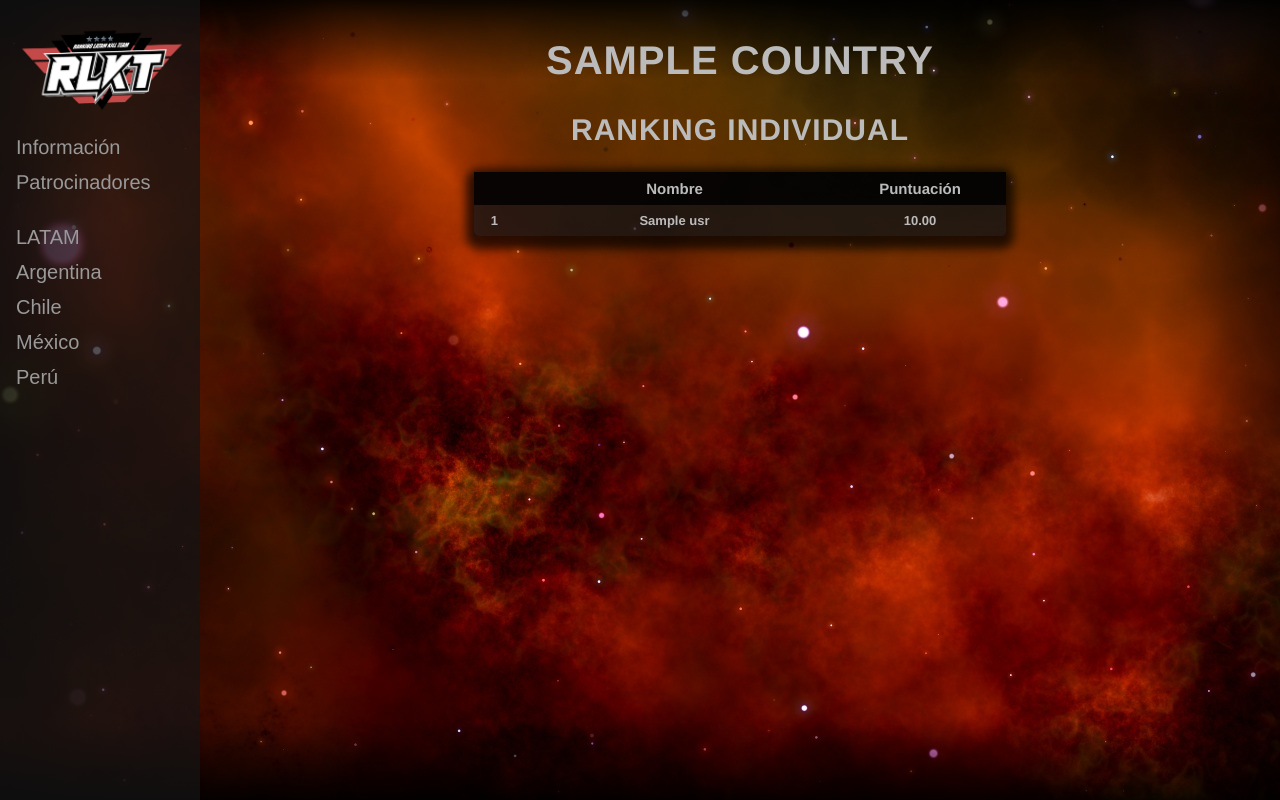
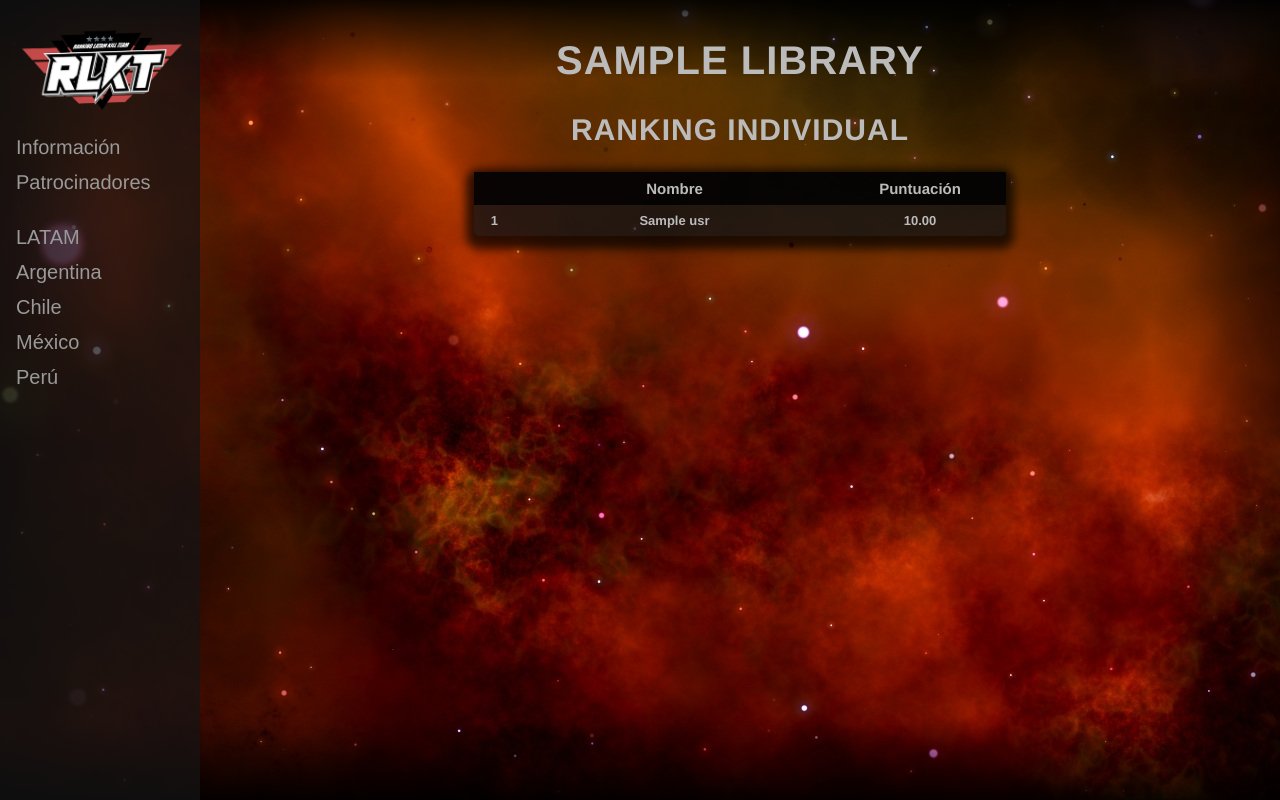
Before and after one commit to MarioFernandezCarballo/ktLatam, a Python web app: template templates/users.html in a window 1280 px wide. Run offline with Jinja, Linux system fonts and the light colour scheme; the template is opened without the code that fills it: most values are stand-ins (such as "Sample title", 1, 10 or a date in 2020).

Commit message:
Added country info to user global

```diff
--- a/bpGeneric/__init__.py
+++ b/bpGeneric/__init__.py
@@ -1,7 +1,7 @@
-from flask import Blueprint, render_template
+from flask import Blueprint, render_template, current_app
 from flask_login import current_user
 
-from utils.user import getUsers, getUserOnly
+from utils.user import getUsers
 from utils.team import getTeams
 from utils.club import getClubs
 
@@ -20,6 +20,7 @@ def generalEndPoint():
         users=usr,
         teams=tms,
         clubs=clb,
+        library=current_app.config['COUNTRIES'],
         user=current_user if not current_user.is_anonymous else None
     )
 
--- a/bpUser/__init__.py
+++ b/bpUser/__init__.py
@@ -13,7 +13,8 @@ def usersEndPoint(country):
         'users.html',
         title="Jugadores",
         users=usr,
-        country=current_app.config['COUNTRIES'][country],
+        country=country,
+        library=current_app.config['COUNTRIES'],
         user=current_user if not current_user.is_anonymous else None
     )
 
--- a/main.py
+++ b/main.py
@@ -32,3 +32,7 @@ if __name__ == '__main__':
 #  - No dar informacion de la bd en html -> Eliminar caracteres especiales
 #  - Cambiar cinco mejores puntuaciones y diez mejores en equipos con tres máximo por persona
 #  - Borrar torneo
+
+# TODO
+#  - Añadir counting en bd para clubs y facciones
+#  - Pensarlo bien para que quede bonico y pesioso
--- a/templates/general.html
+++ b/templates/general.html
@@ -8,6 +8,7 @@
             <tr>
                 <th>Nombre</th>
                 <th>Puntuación</th>
+                <th>País</th>
             </tr>
             </thead>
             <tbody>
@@ -15,6 +16,7 @@
                 <tr onclick="location.href='/user/{{ us.id }}';">
                     <td style="width: 70%;">{{ us.bcpName | truncate(30, True, '...', 0) }}</td>
                     <td>{{ '%0.2f'| format(us.bcpScore) }}</td>
+                    <td>{{ library[us.country] }}</td>
                 </tr>
             {% endfor %}
             <tbody>
--- a/templates/users.html
+++ b/templates/users.html
@@ -1,6 +1,6 @@
 {% extends 'base.html' %}
 {% block content %}
-    <h1>{{ country }}</h1>
+    <h1>{{ library[country] }}</h1>
     <h2 class="link-h2">Ranking Individual</h2>
     <div class="table-wrapper">
         <table class="fl-table">
@@ -9,6 +9,9 @@
                 <th></th>
                 <th>Nombre</th>
                 <th>Puntuación</th>
+                {% if country == 'latam' %}
+                    <th>País</th>
+                {% endif %}
             </tr>
             </thead>
             <tbody>
@@ -17,6 +20,9 @@
                     <td>{{ loop.index }}</td>
                     <td style="width: 60%;">{{ us.bcpName | truncate(30, True, '...', 0) }}</td>
                     <td>{{ '%0.2f'| format(us.bcpScore) }}</td>
+                    {% if country == 'latam' %}
+                        <td>{{ library[us.country] }}</td>
+                    {% endif %}
                 </tr>
             {% endfor %}
             <tbody>
```
